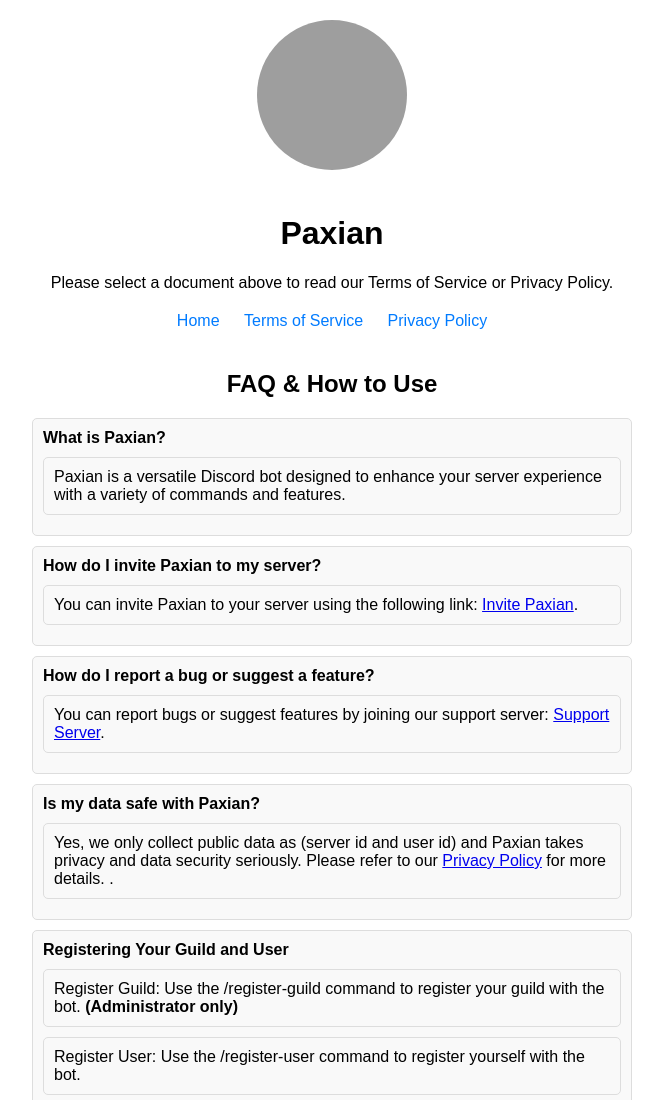
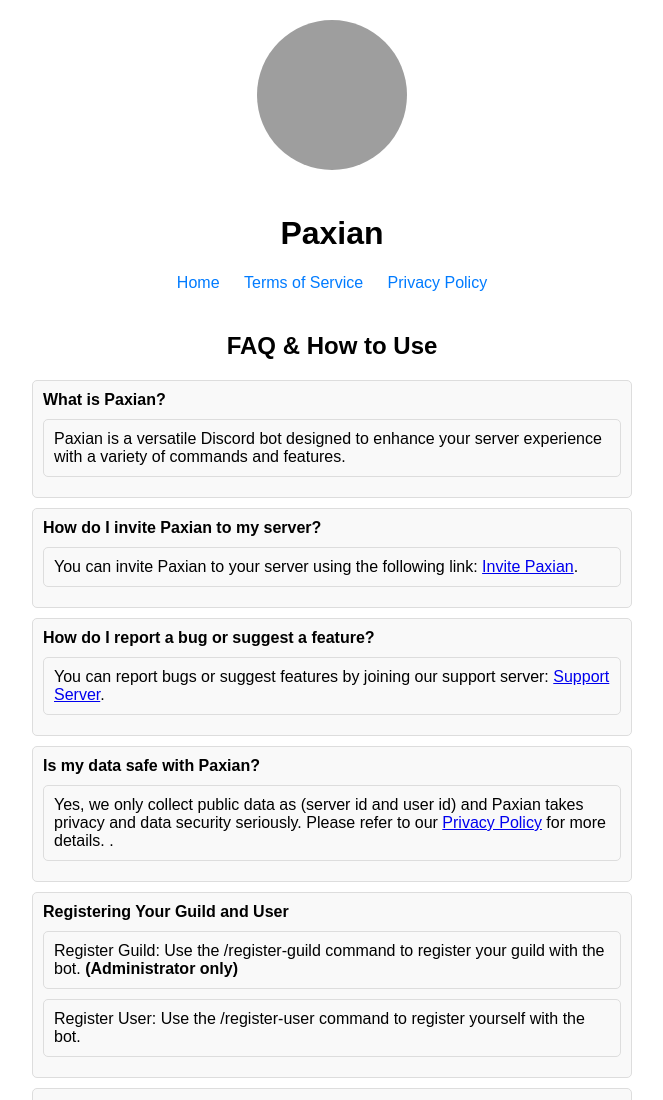
Before and after one commit to paxianbot/paxianbot.github.io, a plain HTML site: page faq.html in a window 1280 px wide. Shown: the top 1100 px of the page, without its empty margins (308-971 px from the left). Drawn offline with Linux system fonts and the light colour scheme; grey boxes are pictures that could not be loaded.

Commit message:
chore: remove unnecessary information inside FAQ

```diff
--- a/faq.html
+++ b/faq.html
@@ -61,10 +61,6 @@
     <div class="container">
       <img src="paxian.jpg" alt="Paxian Profile Image" class="profile-image" />
       <h1>Paxian</h1>
-      <p>
-        Please select a document above to read our Terms of Service or Privacy
-        Policy.
-      </p>
       <div class="document-links">
         <a href="index.html">Home</a>
         <a href="tos.html">Terms of Service</a>
```
